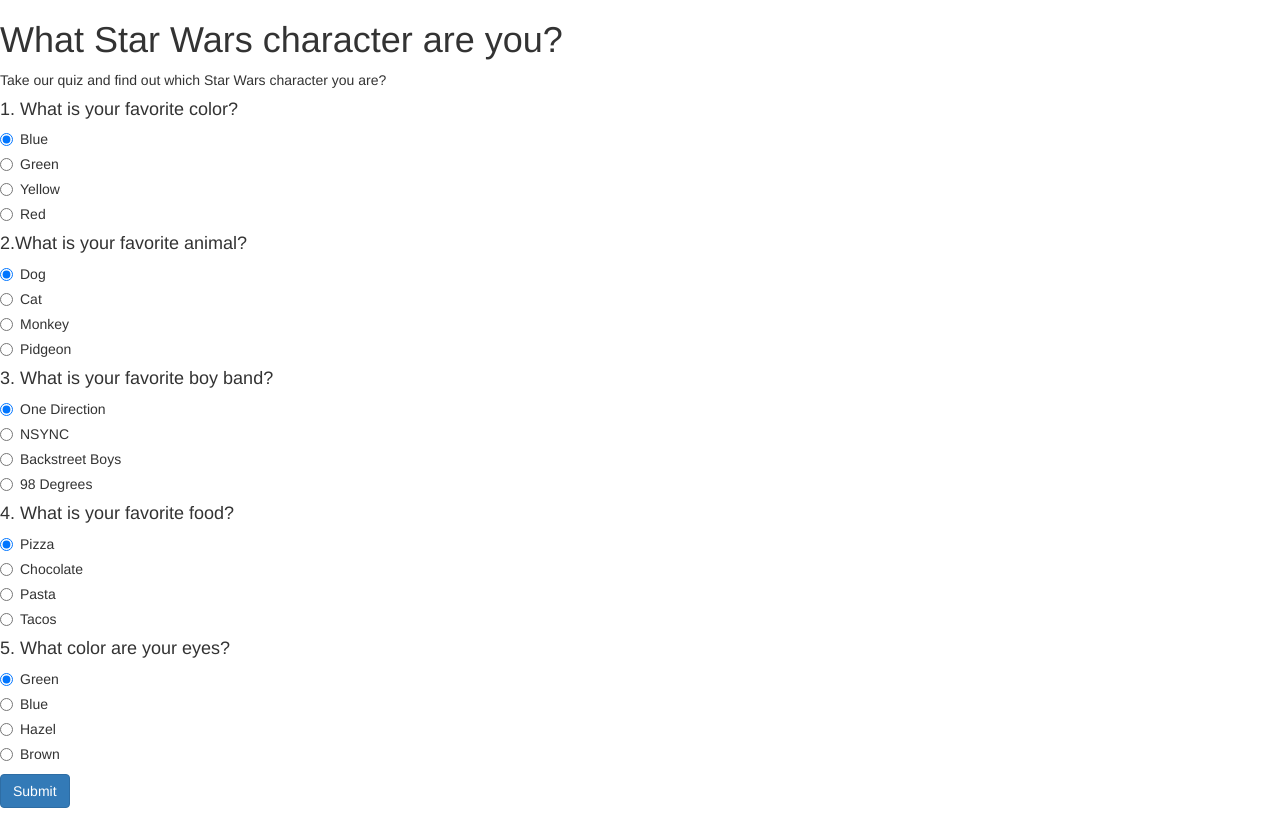
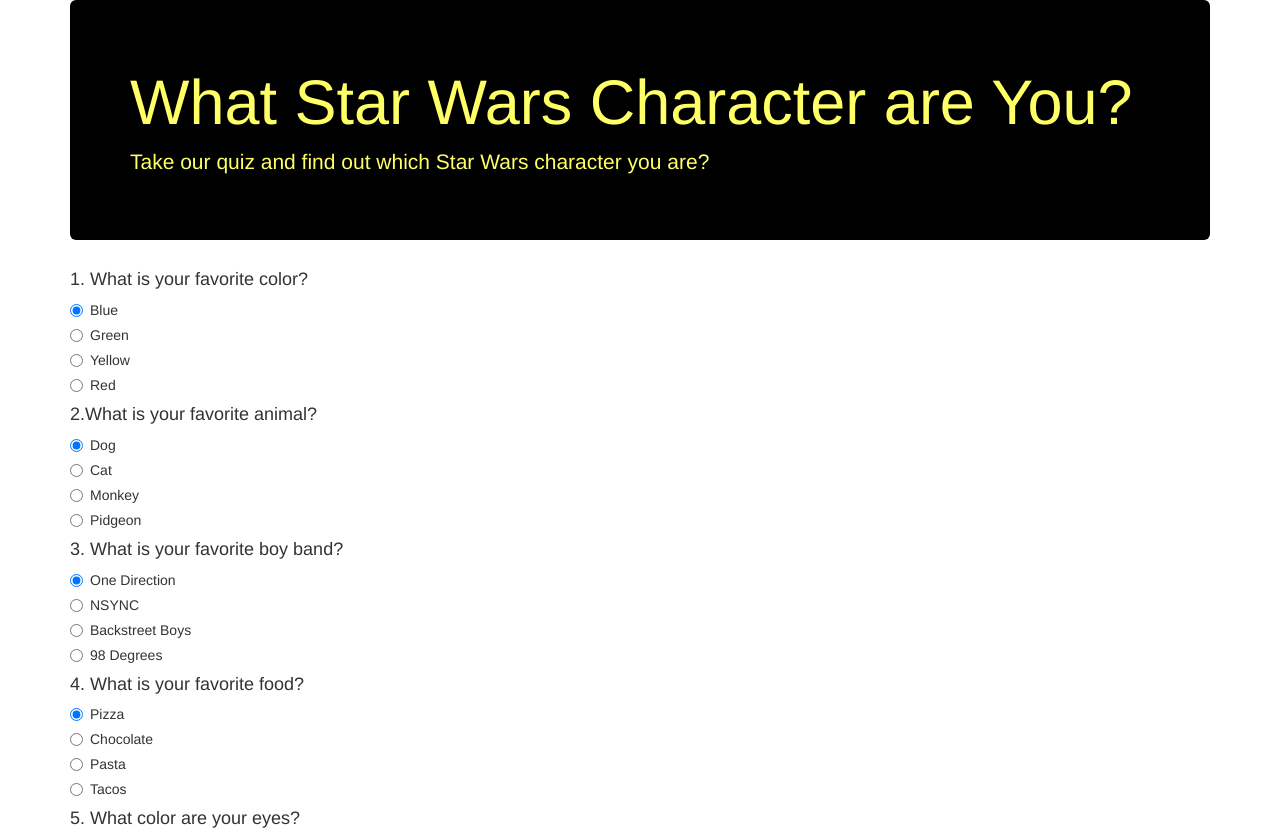
Before and after one commit to trashmoldwilliams/Intro-PersonalityQuiz, a plain HTML site: page index.html in a window 1280 px wide. Shown: the top 832 px of the page. Before the commit the page ends 808 px from the top, so only its background shows below. Drawn offline with Linux system fonts and the light colour scheme.

Commit message:
Bootstrap style page.

```diff
--- a/css/styles.css
+++ b/css/styles.css
@@ -21,3 +21,8 @@
 img {
   width: 40%;
 }
+
+.jumbotron {
+  background-color: black;
+  color: #ffff66;
+}
--- a/index.html
+++ b/index.html
@@ -8,10 +8,12 @@
     <script src="js/scripts.js"></script>
     <title>Personality Quiz</title>
   </head>
-
   <body>
-    <h1>What Star Wars character are you?</h1>
+    <div class="container">
+      <div class="jumbotron">
+      <h1>What Star Wars Character are You?</h1>
       <p id="intro">Take our quiz and find out which Star Wars character you are?</p>
+      </div>
 
       <form id="quiz">
         <h4>
@@ -108,5 +110,6 @@
         <h2>Darth Vader</h2>
       </div>
       <button class="btn btn-primary" id="reset">Take Again!</button>
+    </div>
   </body>
 </html>
```
Lines whose indentation alone changed are shown as unchanged.
